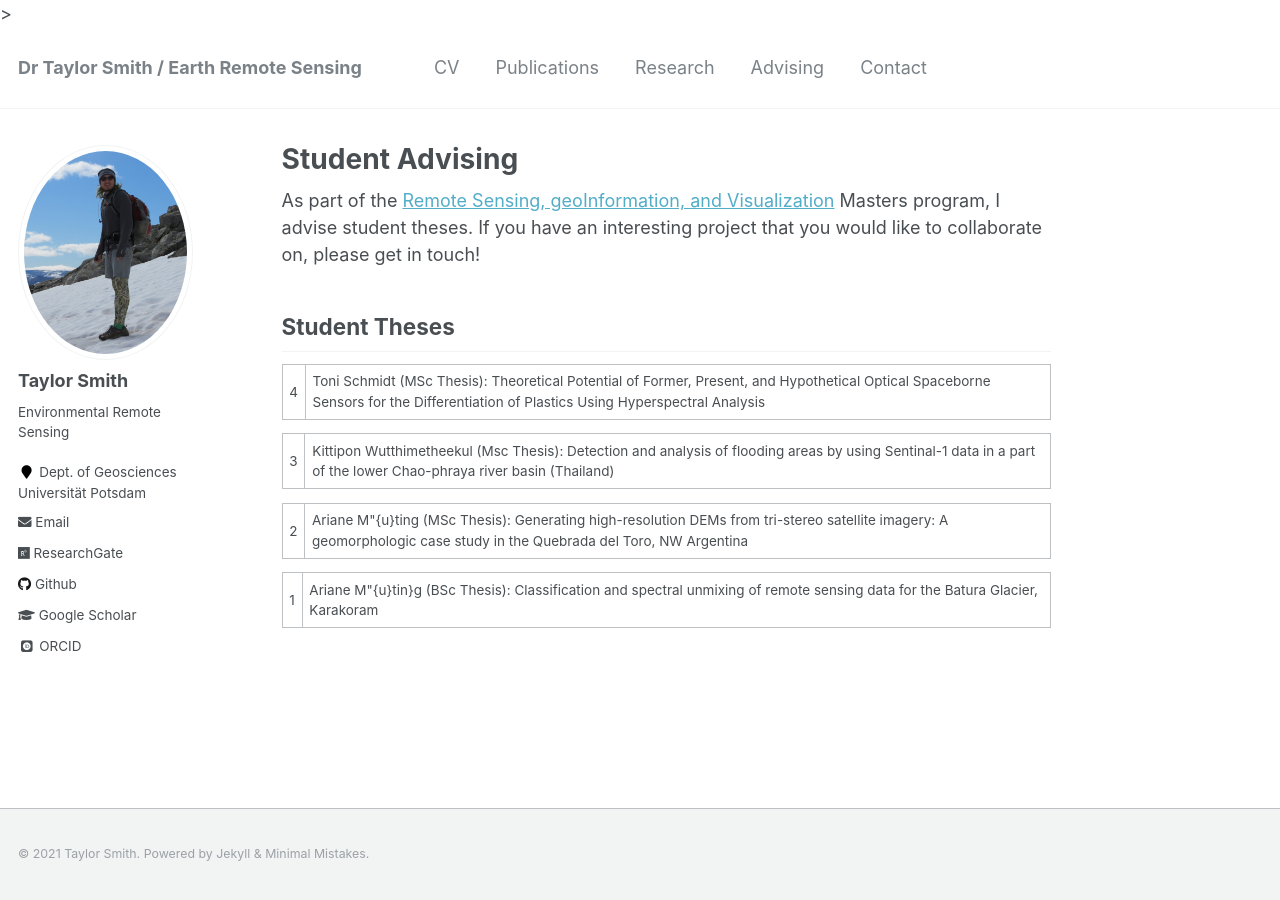
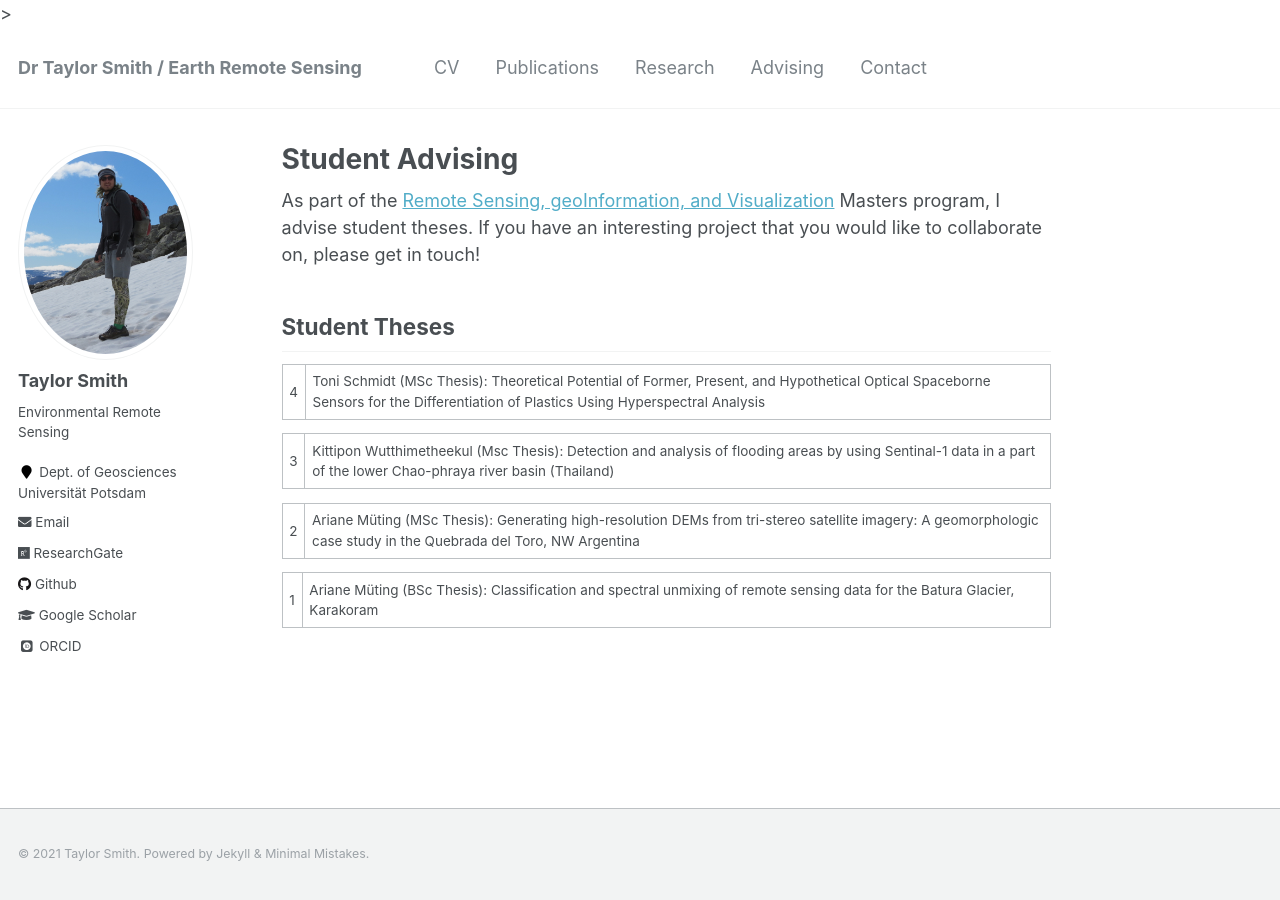
Before and after one commit to tasmi/tasmi.github.io, a Jekyll site: the page built from _pages/advising.md, in a window 1280 px wide. Built offline with Jekyll 4.4.1, drawn with Linux system fonts in a browser that asks for light colours; some web fonts are replaced.

Commit message:
Update advising.md

```diff
--- a/_pages/advising.md
+++ b/_pages/advising.md
@@ -12,6 +12,6 @@ As part of the [Remote Sensing, geoInformation, and Visualization](https://www.u
 
 3 | Kittipon Wutthimetheekul (Msc Thesis): Detection and analysis of flooding areas by using Sentinal-1 data in a part of the lower Chao-phraya river basin (Thailand)
 
-2 | Ariane M\"{u}ting (MSc Thesis): Generating high-resolution DEMs from tri-stereo satellite imagery: A geomorphologic case study in the Quebrada del Toro, NW Argentina
+2 | Ariane Müting (MSc Thesis): Generating high-resolution DEMs from tri-stereo satellite imagery: A geomorphologic case study in the Quebrada del Toro, NW Argentina
 
-1 | Ariane M\"{u}tin}g (BSc Thesis): Classification and spectral unmixing of remote sensing data for the Batura Glacier, Karakoram
+1 | Ariane Müting (BSc Thesis): Classification and spectral unmixing of remote sensing data for the Batura Glacier, Karakoram
```
